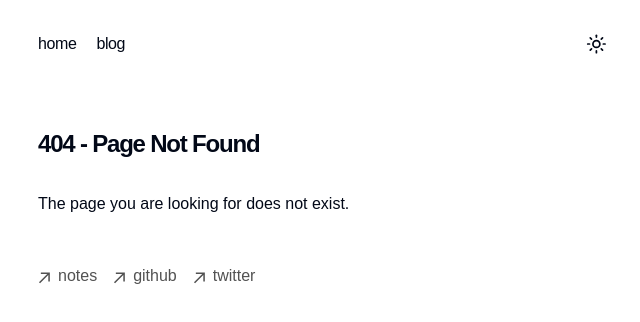
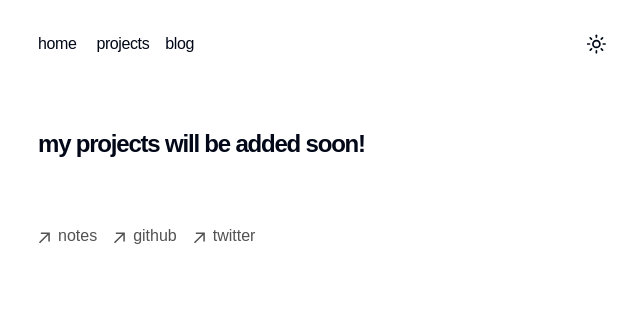
Before and after one commit to chrissiwaffler/personal_website, a Next.js app: page /projects in a window 1280 px wide. Before the commit this address had no page. Shown: the top 322 px of the page, without its empty margins (314-954 px from the left). Built offline with nearby package versions, Linux system fonts and the light colour scheme.

Commit message:
feat: projects page

```diff
--- /dev/null
+++ b/app/projects/page.tsx
@@ -0,0 +1,7 @@
+export default function Projects() {
+  return (
+    <h1 className="mb-8 text-2xl font-semibold tracking-tighter">
+      my projects will be added soon!
+    </h1>
+  );
+}
--- a/components/nav.tsx
+++ b/components/nav.tsx
@@ -4,6 +4,9 @@ import { ThemeToggle } from "./theme-toggle";
 const navItems = {
   "/": {
     name: "home",
+  },
+  "/projects": {
+    name: "projects",
   },
   "/blog": {
     name: "blog",
```
